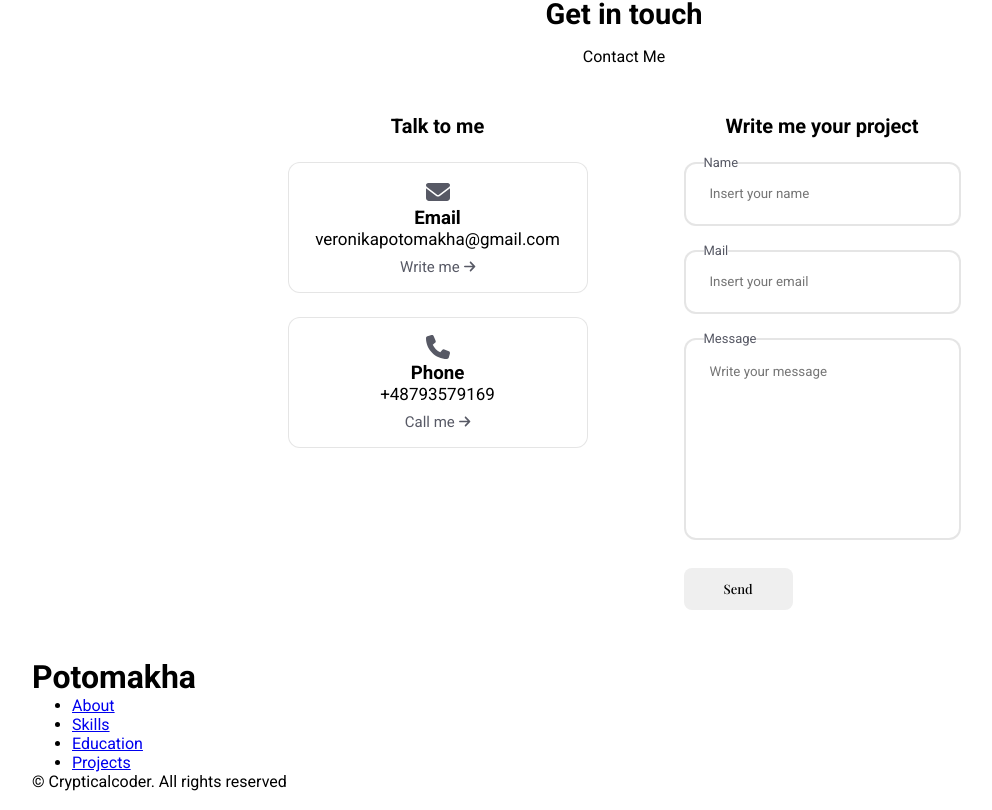
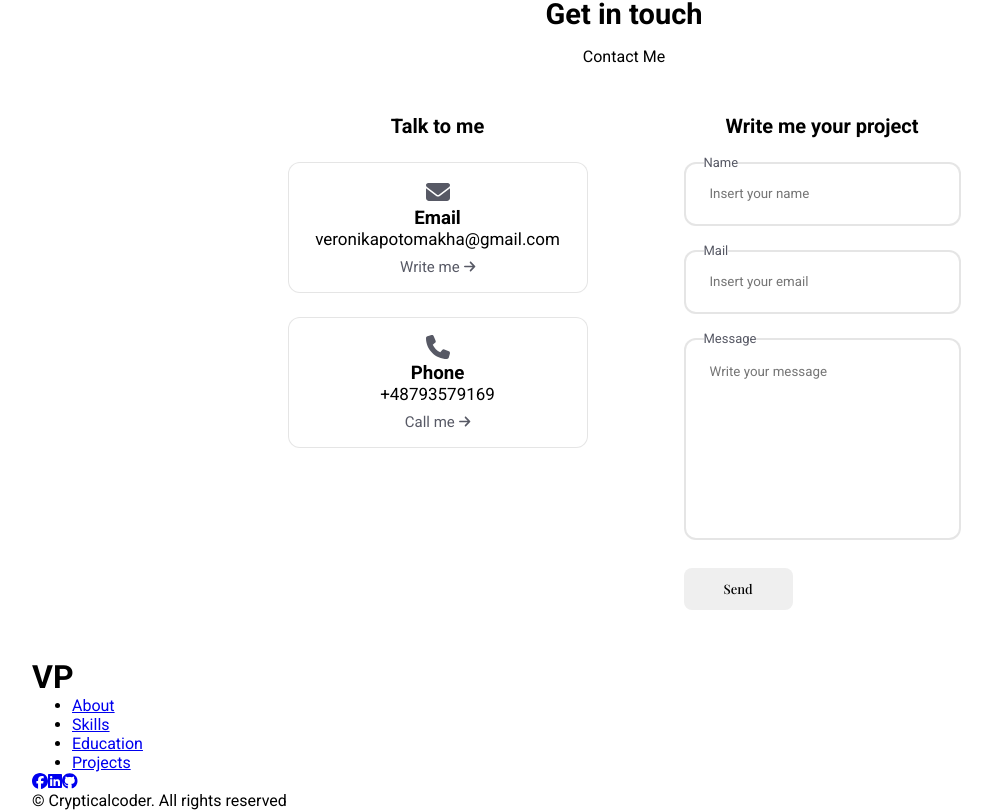
Before and after one commit to NikkiPotomakha/my-portfolio, a React (Create React App) app: page / in a window 1280 px wide. Shown: the part 3939-4749 px from the top of the page, without its empty margins (16-1008 px from the left). Built offline with nearby package versions, Linux system fonts and the light colour scheme; a web font is replaced by a local one.

Commit message:
Update Footer.jsx

```diff
--- a/src/components/Footer/Footer.jsx
+++ b/src/components/Footer/Footer.jsx
@@ -1,29 +1,31 @@
 import React from 'react';
 import "./Footer.css";
+import { FontAwesomeIcon } from "@fortawesome/react-fontawesome";
+import { faFacebook, faLinkedin, faGithub } from '@fortawesome/free-brands-svg-icons';
 
 const Footer = () => {
   return (
     <div className="footer">
       <div className="footer_container container">
-        <h1 className="footer_title">Potomakha</h1>
+        <h1 className="footer_title">VP</h1>
         <ul className="footer_list">
           <li>
-            <a href="#about" className="footer_link">
+            <a href="#About" className="footer_link">
               About
             </a>
           </li>
           <li>
-            <a href="#skills" className="footer_link">
+            <a href="#Skills" className="footer_link">
               Skills
             </a>
           </li>
           <li>
-            <a href="#qualification" className="footer_link">
+            <a href="#Qualification" className="footer_link">
               Education
             </a>
           </li>
           <li>
-            <a href="#projects" className="footer_link">
+            <a href="#Projects" className="footer_link">
               Projects
             </a>
           </li>
@@ -34,7 +36,9 @@ const Footer = () => {
             className="footer-social_link"
             target="_blank"
           >
-            <i className="icon_facebook"></i>
+            <i className="icon_facebook">
+              <FontAwesomeIcon icon={faFacebook}></FontAwesomeIcon>
+            </i>
           </a>
 
           <a
@@ -42,7 +46,9 @@ const Footer = () => {
             className="footer-social_link"
             target="_blank"
           >
-            <i className="icon_linkedIn"></i>
+            <i className="icon_linkedIn">
+              <FontAwesomeIcon icon={faLinkedin}></FontAwesomeIcon>
+            </i>
           </a>
 
           <a
@@ -50,11 +56,15 @@ const Footer = () => {
             className="footer-social_link"
             target="_blank"
           >
-            <i className="icon_github"></i>
+            <i className="icon_github">
+              <FontAwesomeIcon icon={faGithub}></FontAwesomeIcon>
+            </i>
           </a>
         </div>
 
-        <span className='footer_copy'>&#169; Crypticalcoder. All rights reserved</span>
+        <span className="footer_copy">
+          &#169; Crypticalcoder. All rights reserved
+        </span>
       </div>
     </div>
   );
```
